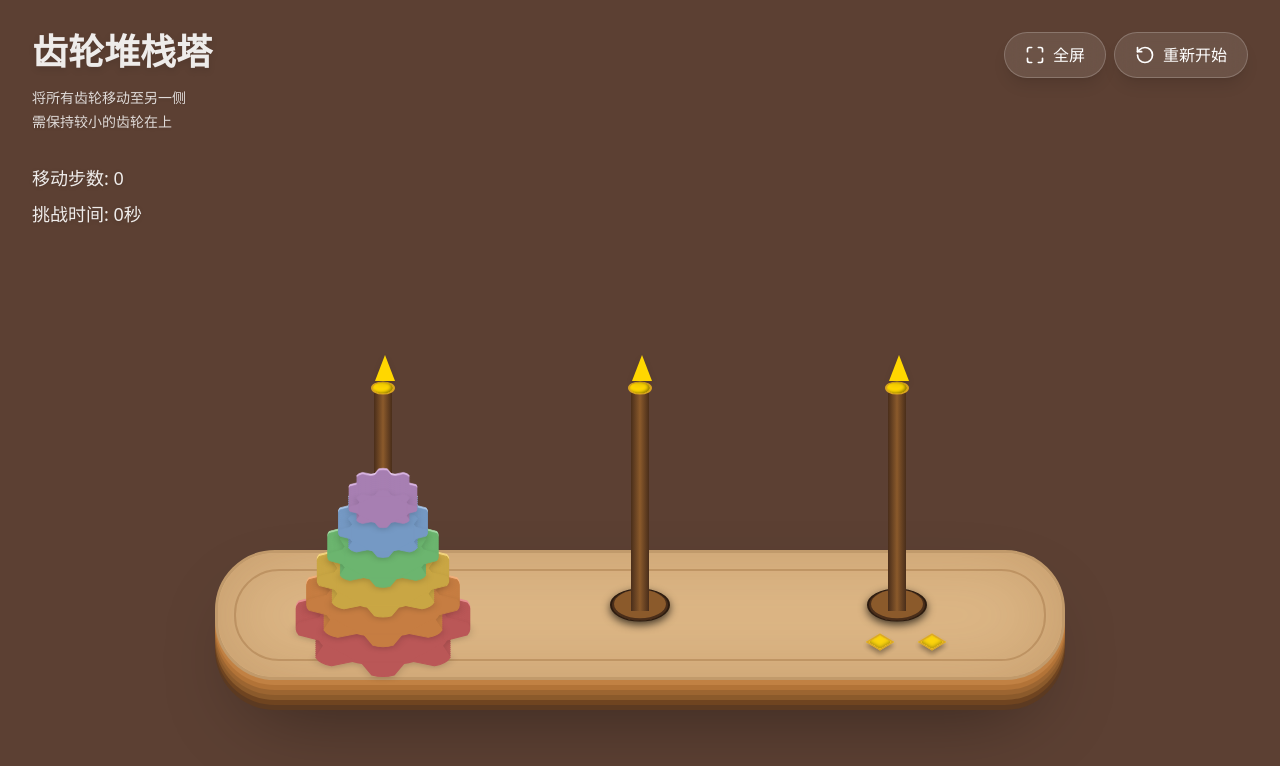
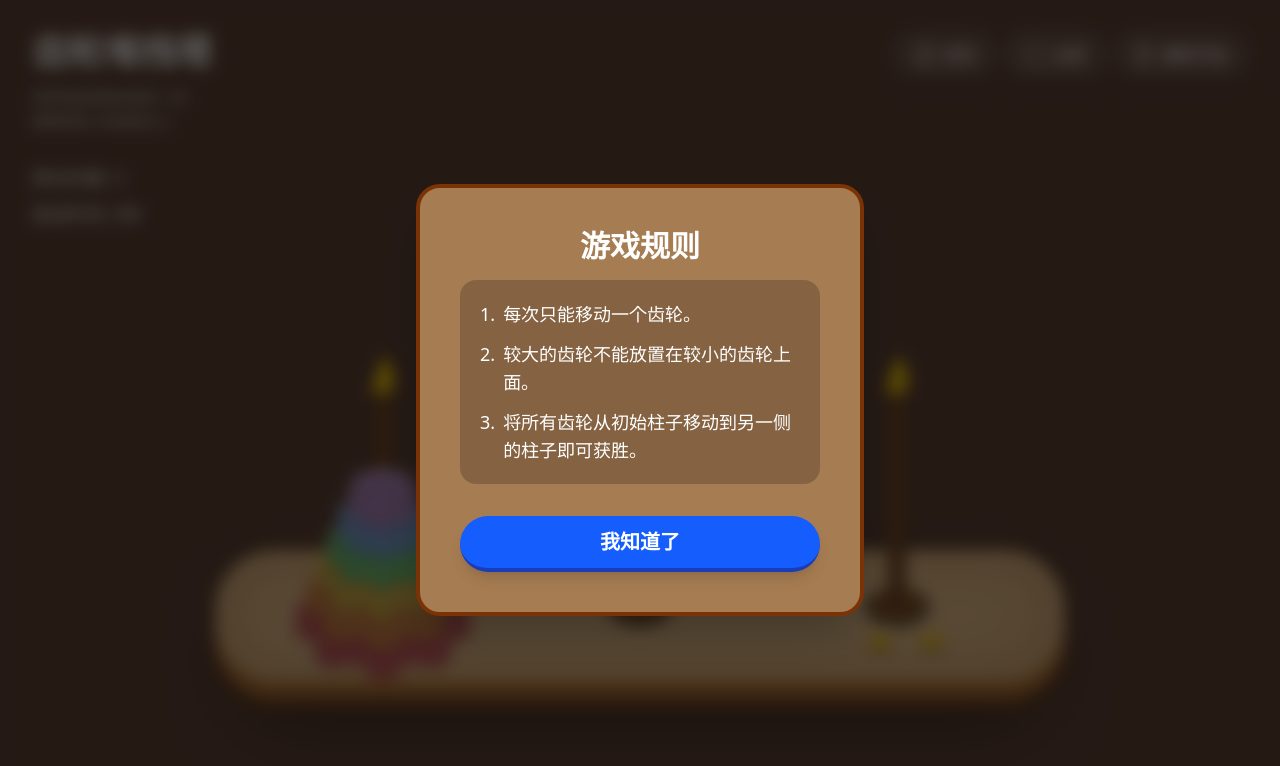
Before and after one commit to sandrone-muou/Gear-Stack-Tower, a React (Vite) app: page / in a window 1280 px wide. Shown: the top 766 px of the page. Built offline with nearby package versions, Linux system fonts and the light colour scheme.

Commit message:
feat: add help rules modal and optimize disk render
- Add a help button to display game rules.
- Reduce disk layer count and update transform logic for improved animation performance.

```diff
--- a/src/App.tsx
+++ b/src/App.tsx
@@ -4,7 +4,7 @@
  */
 
 import { useState, useEffect } from 'react';
-import { RotateCcw, Maximize, Minimize } from 'lucide-react';
+import { RotateCcw, Maximize, Minimize, Info } from 'lucide-react';
 import { Peg } from './components/Peg';
 import { DiskSize } from './types';
 
@@ -17,6 +17,7 @@ export default function App() {
   const [time, setTime] = useState(0);
   const [isPlaying, setIsPlaying] = useState(false);
   const [isWon, setIsWon] = useState(false);
+  const [showRules, setShowRules] = useState(true);
   const [scale, setScale] = useState(1);
   const [isPortrait, setIsPortrait] = useState(false);
   const [isFullscreen, setIsFullscreen] = useState(false);
@@ -157,6 +158,14 @@ export default function App() {
 
           <div className="pointer-events-auto flex items-center gap-2">
             <button
+              onClick={() => setShowRules(true)}
+              className="flex items-center justify-center p-2 md:px-5 md:py-2.5 bg-white/10 hover:bg-white/20 backdrop-blur-md rounded-full text-white transition-all border border-white/20 shadow-lg cursor-pointer"
+              title="游戏规则"
+            >
+              <Info className="w-5 h-5 md:w-5 md:h-5" />
+              <span className="font-medium text-sm md:text-base hidden md:block ml-2">规则</span>
+            </button>
+            <button
               onClick={toggleFullscreen}
               className="flex items-center justify-center p-2 md:px-5 md:py-2.5 bg-white/10 hover:bg-white/20 backdrop-blur-md rounded-full text-white transition-all border border-white/20 shadow-lg cursor-pointer"
               title={isFullscreen ? "退出全屏" : "全屏"}
@@ -245,6 +254,25 @@ export default function App() {
         </div>
       )}
 
+      {showRules && (
+        <div className="absolute inset-0 bg-black/60 backdrop-blur-sm z-50 flex items-center justify-center px-4 animate-in fade-in duration-300 pointer-events-auto">
+          <div className="bg-[#a67c52] p-6 md:p-10 rounded-3xl shadow-2xl border-4 border-amber-900 text-white max-w-sm md:max-w-md w-full">
+            <h2 className="text-2xl md:text-3xl font-bold mb-4 text-center">游戏规则</h2>
+            <div className="space-y-3 mb-8 bg-black/20 p-5 rounded-2xl text-base md:text-lg">
+              <p className="flex gap-2"><span>1.</span> <span>每次只能移动一个齿轮。</span></p>
+              <p className="flex gap-2"><span>2.</span> <span>较大的齿轮不能放置在较小的齿轮上面。</span></p>
+              <p className="flex gap-2"><span>3.</span> <span>将所有齿轮从初始柱子移动到另一侧的柱子即可获胜。</span></p>
+            </div>
+            <button
+              onClick={() => setShowRules(false)}
+              className="px-8 py-3 w-full bg-blue-600 hover:bg-blue-500 rounded-full font-bold text-lg md:text-xl transition-all shadow-lg border-b-4 border-blue-800 active:border-b-0 active:translate-y-1 cursor-pointer"
+            >
+              我知道了
+            </button>
+          </div>
+        </div>
+      )}
+
       </div>
     </div>
   );
--- a/src/components/Disk.tsx
+++ b/src/components/Disk.tsx
@@ -22,19 +22,19 @@ export function Disk({ size, isTop, isSelected }: DiskProps) {
   const width = size * 22 + 50;
   const c = colors[size];
 
-  // 12 layers for seamless 24px thickness (2px per layer)
-  const layers = Array.from({ length: 12 });
+  // 7 layers for performance while maintaining 3D look
+  const layers = [0, 4, 8, 12, 16, 20, 24];
 
   return (
     <motion.div
       layoutId={`disk-${size}`}
-      className="relative flex items-center justify-center pointer-events-none"
+      className="relative flex items-center justify-center pointer-events-none will-change-transform"
       style={{ width: `${width}px`, height: '24px' }}
       animate={{ y: isSelected ? -30 : 0 }}
-      transition={{ type: "spring", stiffness: 400, damping: 25 }}
+      transition={{ type: "spring", stiffness: 300, damping: 25, mass: 0.8 }}
     >
       <div className="absolute top-1/2 left-1/2 -translate-x-1/2 -translate-y-1/2 w-full h-full">
-        {layers.map((_, i) => {
+        {layers.map((offset, i) => {
           const isTopLayer = i === 0;
           const isBottomLayer = i === layers.length - 1;
           const fill = isTopLayer ? c.top : c.side;
@@ -42,8 +42,8 @@ export function Disk({ size, isTop, isSelected }: DiskProps) {
           return (
             <div
               key={i}
-              className="absolute inset-0 flex items-center justify-center"
-              style={{ transform: `translateY(${i * 2}px)` }}
+              className="absolute inset-0 flex items-center justify-center will-change-transform"
+              style={{ transform: `translateY(${offset}px)` }}
             >
               {/* Gear Body scaled to isometric */}
               <div
```
